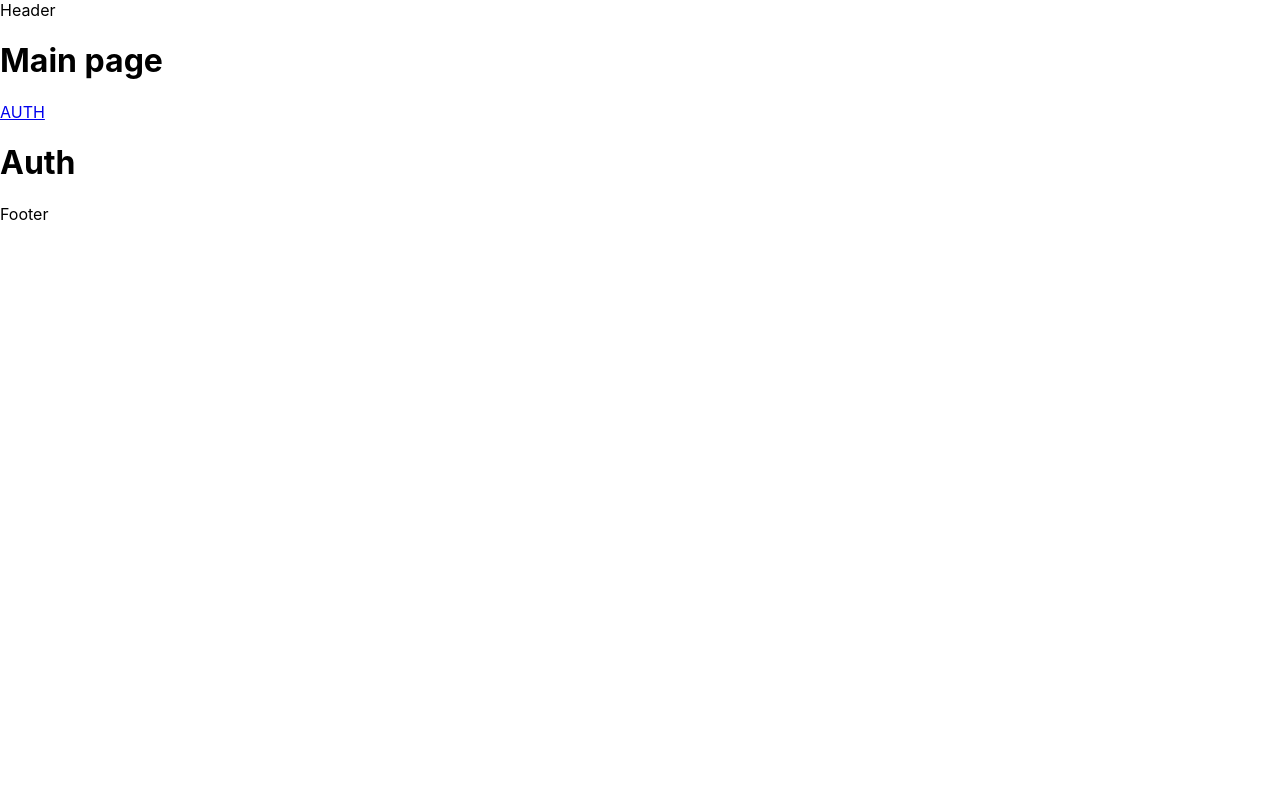
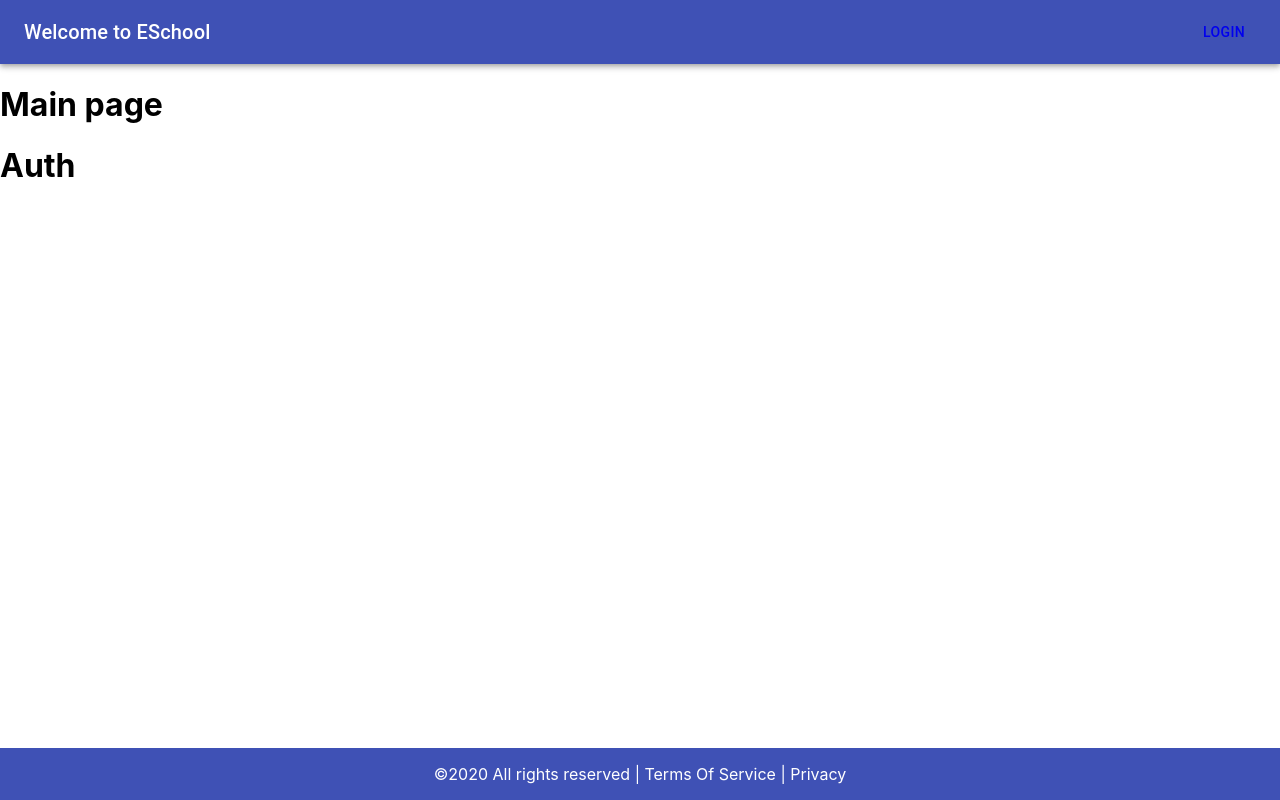
Before and after one commit to NickUkraine24/e_school, a React (Create React App) app: page /auth in a window 1280 px wide. Built offline with nearby package versions, Linux system fonts and the light colour scheme.

Commit message:
Header and Footer (#1)
* Added Header and Footer components

* Updated structure of Header and Footer components, deleted unnecessary packages

Co-authored-by: DimaKvs <70574122+DimaKvs@users.noreply.github.com>

```diff
--- a/src/components/App/App.js
+++ b/src/components/App/App.js
@@ -2,18 +2,17 @@ import React from 'react';
 import {
   BrowserRouter as Router,
   Switch,
-  Route,
-  Link
+  Route
 } from 'react-router-dom';
 import './App.css';
 import AuthPage from '../AuthPage';
-
+import Header from '../Header/Header';
+import Footer from '../Footer/Footer';
 const App = () => {
   return (
     <Router>
-      <div>Header</div>
+      <Header/>
       <h1>Main page</h1>
-      <Link to={'/auth'}>AUTH</Link>
 
       <Switch>
         <Route path="/auth">
@@ -21,7 +20,7 @@ const App = () => {
         </Route>
       </Switch>
 
-      <div>Footer</div>
+      <Footer/>
     </Router>
   );
 };
--- /dev/null
+++ b/src/components/Footer/Footer.css
@@ -0,0 +1,8 @@
+.main-footer {
+    color: white;
+    background-color: #3f51b5;
+    position:absolute;
+    bottom:0;
+    display:block;
+    width:100%
+}
--- /dev/null
+++ b/src/components/Footer/Footer.js
@@ -0,0 +1,16 @@
+import React from "react";
+import "./Footer.css";
+
+const Footer = () => {
+  return (
+    <div className="main-footer">
+      <p className="col-sm" align="center">
+        &copy;{new Date().getFullYear()} All rights reserved |
+        Terms Of Service | Privacy
+      </p>
+   </div>
+
+  );
+}
+
+export default Footer;
--- /dev/null
+++ b/src/components/Footer/index.js
@@ -0,0 +1,3 @@
+import Footer from './Footer';
+
+export default Footer;
--- /dev/null
+++ b/src/components/Header/Header.js
@@ -0,0 +1,39 @@
+import React from 'react';
+import { makeStyles } from '@material-ui/core/styles';
+import AppBar from '@material-ui/core/AppBar';
+import Toolbar from '@material-ui/core/Toolbar';
+import Typography from '@material-ui/core/Typography';
+import Button from '@material-ui/core/Button';
+import {Link} from "react-router-dom";
+
+const useStyles = makeStyles((theme) => ({
+  root: {
+    flexGrow: 1,
+  },
+  menuButton: {
+    marginRight: theme.spacing(2),
+  },
+  title: {
+    flexGrow: 1,
+  },
+}));
+
+const Header = () => {
+  const classes = useStyles();
+  return (
+    <div className={classes.root}>
+      <AppBar position="static">
+        <Toolbar>
+          <Typography variant="h6" className={classes.title}>
+            Welcome to ESchool
+          </Typography>
+          <Link to={'/auth'}>
+            <Button color="inherit">Login</Button>
+          </Link>
+        </Toolbar>
+      </AppBar>
+    </div>
+  );
+};
+
+export default Header;
--- /dev/null
+++ b/src/components/Header/index.js
@@ -0,0 +1,3 @@
+import Header from './Header';
+
+export default Header;
```
Also changed, not shown: 1 other file (tests, documents, lock files or other folders).
